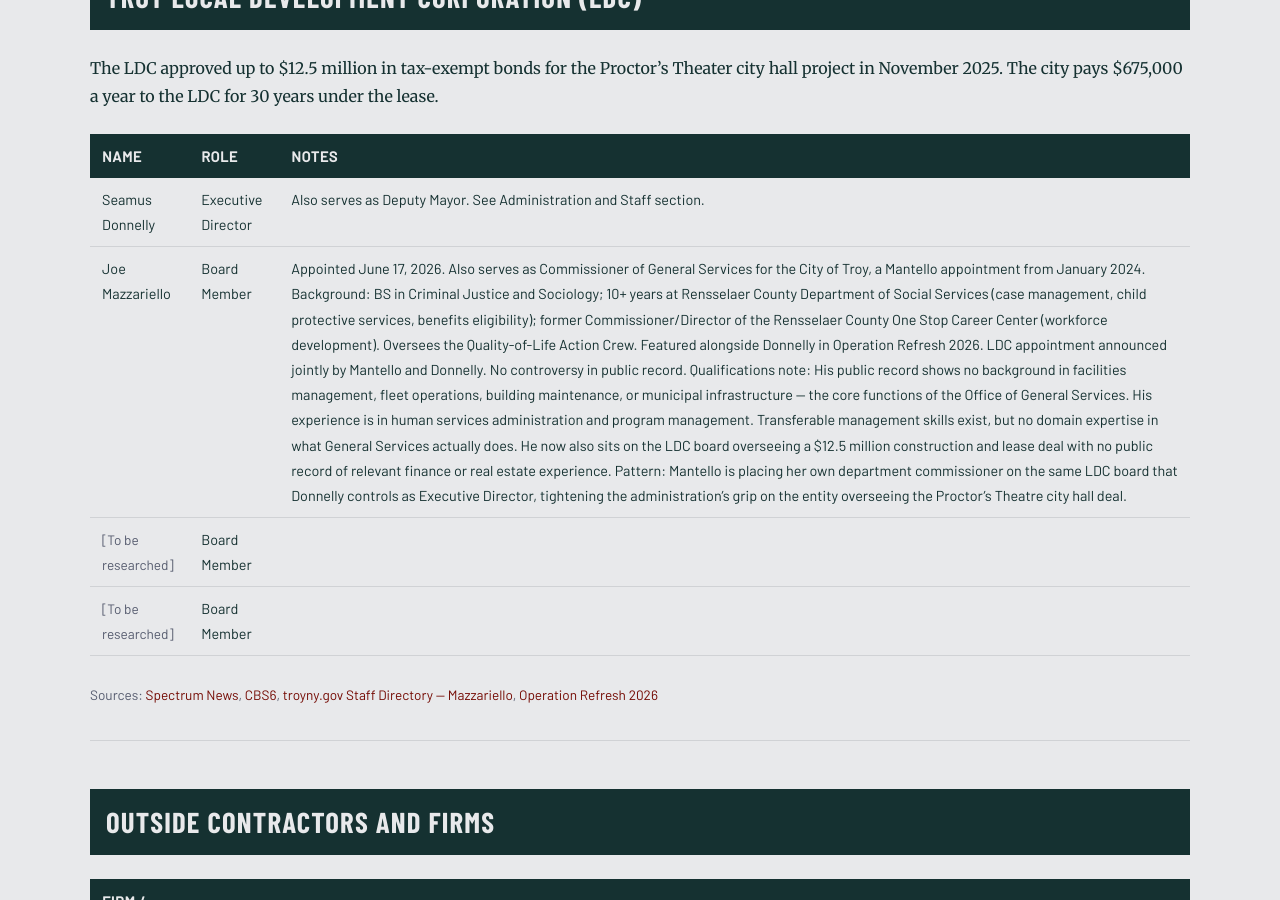
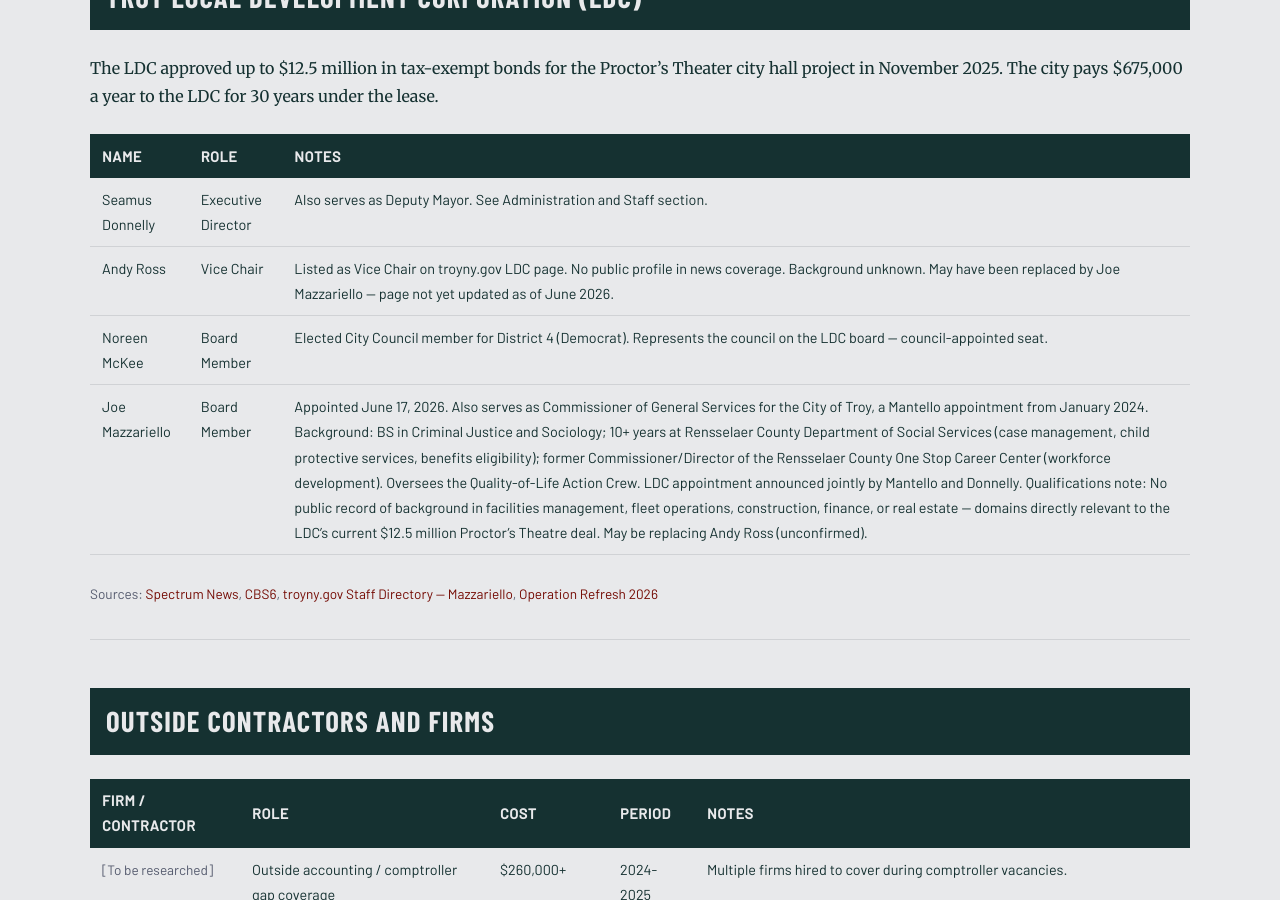
Before and after one commit to MdevitSEC/the-mantello-record, a Jekyll site: the page built from Mantello_Appointees_and_Hires.md, in a window 1280 px wide and 900 px high, scrolled down 3223 px. Built offline with Jekyll 4.4.1, drawn with Linux system fonts in a browser that asks for light colours; some web fonts are replaced; our own code applies the rules of GitHub Pages for plain Markdown files.

Commit message:
Add Andy Ross and Noreen McKee to LDC; clarify Mazzariello replacement question
Co-Authored-By: Claude Sonnet 4.6 <noreply@anthropic.com>

```diff
--- a/Mantello_Appointees_and_Hires.md
+++ b/Mantello_Appointees_and_Hires.md
@@ -68,9 +68,9 @@ The LDC approved up to $12.5 million in tax-exempt bonds for the Proctor's Theat
 | Name | Role | Notes |
 |---|---|---|
 | Seamus Donnelly | Executive Director | Also serves as Deputy Mayor. See Administration and Staff section. |
-| Joe Mazzariello | Board Member | Appointed June 17, 2026. Also serves as Commissioner of General Services for the City of Troy, a Mantello appointment from January 2024. Background: BS in Criminal Justice and Sociology; 10+ years at Rensselaer County Department of Social Services (case management, child protective services, benefits eligibility); former Commissioner/Director of the Rensselaer County One Stop Career Center (workforce development). Oversees the Quality-of-Life Action Crew. Featured alongside Donnelly in Operation Refresh 2026. LDC appointment announced jointly by Mantello and Donnelly. No controversy in public record. Qualifications note: His public record shows no background in facilities management, fleet operations, building maintenance, or municipal infrastructure — the core functions of the Office of General Services. His experience is in human services administration and program management. Transferable management skills exist, but no domain expertise in what General Services actually does. He now also sits on the LDC board overseeing a $12.5 million construction and lease deal with no public record of relevant finance or real estate experience. Pattern: Mantello is placing her own department commissioner on the same LDC board that Donnelly controls as Executive Director, tightening the administration's grip on the entity overseeing the Proctor's Theatre city hall deal. |
-| *[To be researched]* | Board Member | |
-| *[To be researched]* | Board Member | |
+| Andy Ross | Vice Chair | Listed as Vice Chair on troyny.gov LDC page. No public profile in news coverage. Background unknown. May have been replaced by Joe Mazzariello — page not yet updated as of June 2026. |
+| Noreen McKee | Board Member | Elected City Council member for District 4 (Democrat). Represents the council on the LDC board — council-appointed seat. |
+| Joe Mazzariello | Board Member | Appointed June 17, 2026. Also serves as Commissioner of General Services for the City of Troy, a Mantello appointment from January 2024. Background: BS in Criminal Justice and Sociology; 10+ years at Rensselaer County Department of Social Services (case management, child protective services, benefits eligibility); former Commissioner/Director of the Rensselaer County One Stop Career Center (workforce development). Oversees the Quality-of-Life Action Crew. LDC appointment announced jointly by Mantello and Donnelly. Qualifications note: No public record of background in facilities management, fleet operations, construction, finance, or real estate — domains directly relevant to the LDC's current $12.5 million Proctor's Theatre deal. May be replacing Andy Ross (unconfirmed). |
 
 *Sources: [Spectrum News](https://spectrumlocalnews.com/nys/capital-region/news/2025/11/05/troy-council-pushing-forward-with-vote-on-new-city-hall-lease), [CBS6](https://cbs6albany.com/news/local/troy-city-council-voting-on-ordinance-to-move-city-hall-11-07-2025), [troyny.gov Staff Directory — Mazzariello](https://www.troyny.gov/directory.aspx?EID=67), [Operation Refresh 2026](https://www.troyny.gov/m/newsflash/home/detail/360)*
 
```
